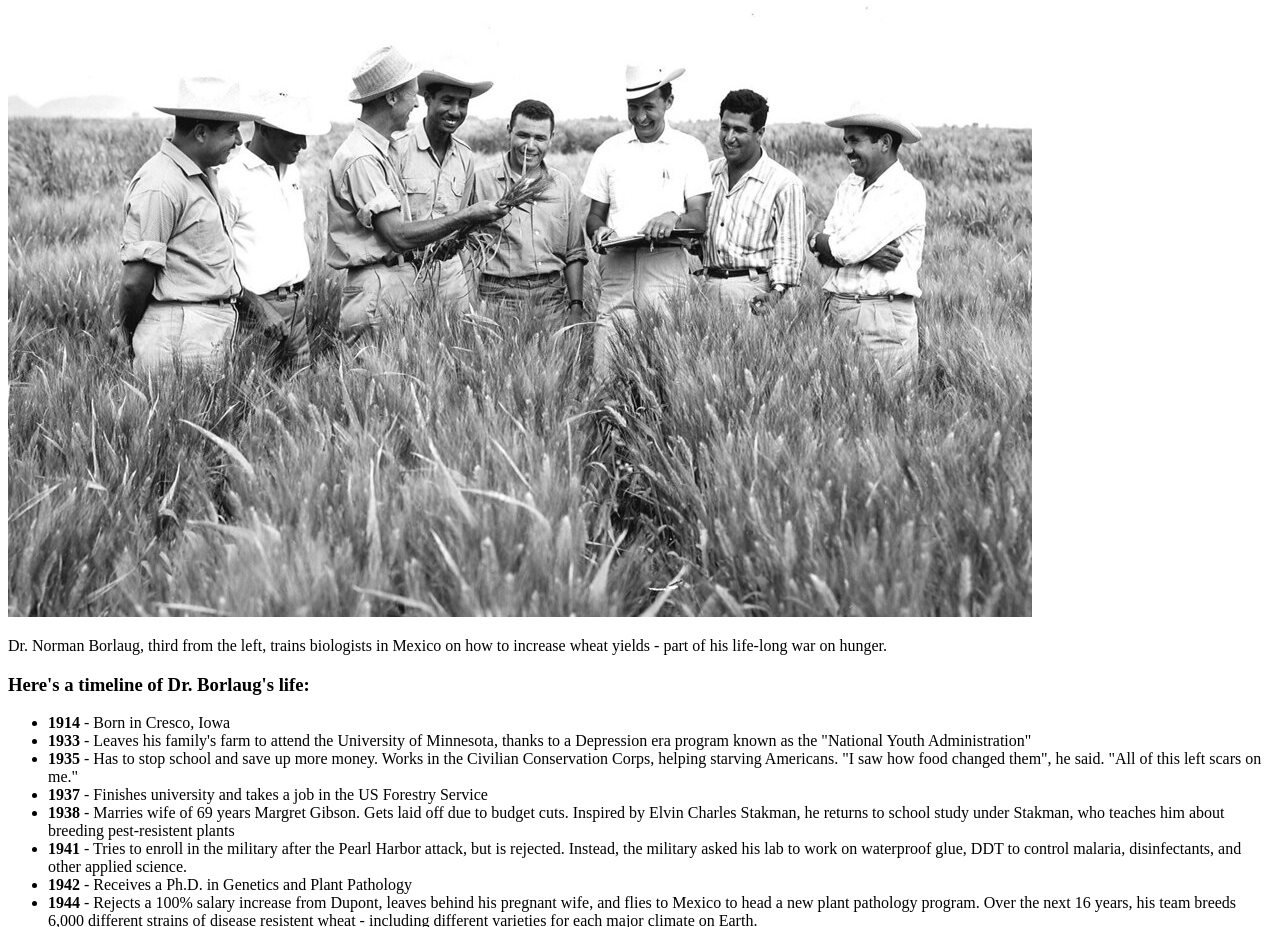
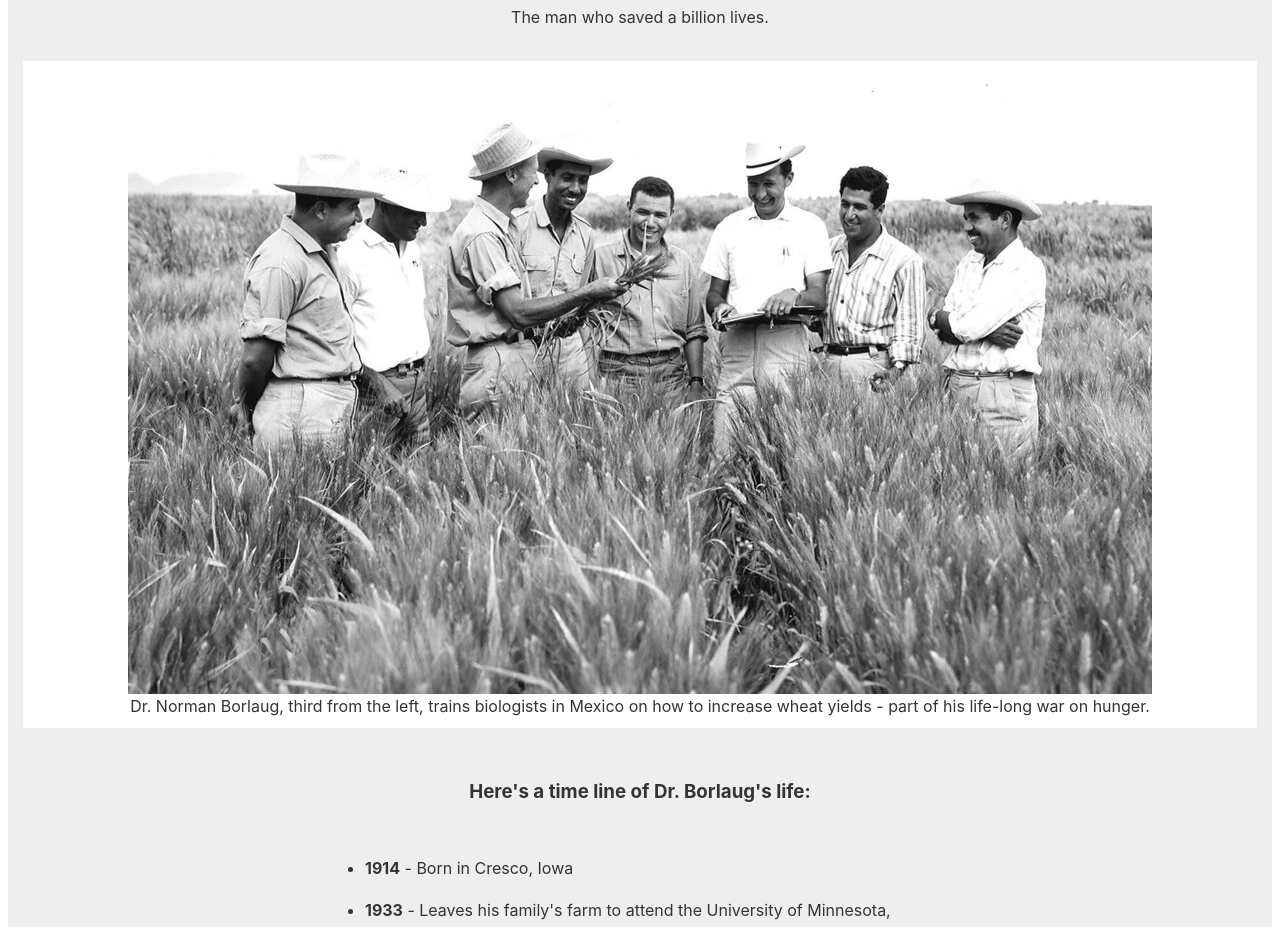
Before and after one commit to jantho02/tribute_page, a plain HTML site: page index.html in a window 1280 px wide. Shown: the part 120-1047 px from the top of the page. Drawn offline with Linux system fonts and the light colour scheme.

Commit message:
added all css styling

```diff
--- a/index.html
+++ b/index.html
@@ -14,11 +14,13 @@
             <p>The man who saved a billion lives.</p>
         </div>
         <div id="img-div">
-            <img id="image" src="/images/tribute-page-main-image.jpg" alt="">
-            <p id="img-caption">Dr. Norman Borlaug, third from the left, trains biologists in Mexico on how to increase wheat yields - part of his life-long war on hunger.</p>
+            <figure>
+                <img id="image" src="/images/tribute-page-main-image.jpg" alt="">
+                <figcaption id="img-caption">Dr. Norman Borlaug, third from the left, trains biologists in Mexico on how to increase wheat yields - part of his life-long war on hunger.</figcaption>
+            </figure>
         </div>
         <div id="tribute-info">
-            <h3>Here's a timeline of Dr. Borlaug's life:</h3>
+            <h3 id="headline">Here's a time line of Dr. Borlaug's life:</h3>
             <ul>
                 <li><strong>1914</strong> - Born in Cresco, Iowa</li>
                 <li><strong>1933</strong> - Leaves his family's farm to attend the University of Minnesota, thanks to a Depression era program known as the "National Youth Administration"</li>
@@ -37,6 +39,12 @@
                 <li><strong>2005</strong> - states "we will have to double the world food supply by 2050." Argues that genetically modified crops are the only way we can meet the demand, as we run out of arable land. Says that GM crops are not inherently dangerous because "we've been genetically modifying plants and animals for a long time. Long before we called it science, people were selecting the best breeds."</li>
                 <li><strong>2009</strong> - dies at the age of 95.</li>
             </ul>
+            <blockquote cite="http://news.rediff.com/report/2009/sep/14/pm-pays-tribute-to-father-of-green-revolution-borlaug.htm">
+                <p>"Borlaug's life and achievement are testimony to the far-reaching
+                    contribution that one man's towering intellect, persistence and
+                    scientific vision can make to human peace and progress."</p>
+                <cite>-- Indian Prime Minister Manmohan Singh</cite>
+            </blockquote>
 
         </div>
         <div id="tribute-link">
--- a/style.css
+++ b/style.css
@@ -0,0 +1,90 @@
+*{
+    margin: 0;
+    padding: 0;
+    box-sizing: border-box;
+}
+
+html {
+    font-family: "Lato", "Lucida Grande", "Lucida Sans Unicode", Tahoma, Sans-Serif;
+    line-height: 1.5;
+    font-size: 10px;
+    font-weight: 400;
+    display: block;
+}
+
+body {
+    font-family: -apple-system, BlinkMacSystemFont, 'Segoe UI', 'Roboto', 'Helvetica Neue', Arial, sans-serif;
+    font-size: 1.6rem;
+    line-height: 1.5;
+    text-align: center;
+    color: #333;
+    margin: 0;
+}
+
+#main {
+    margin: 30px 8px;
+    padding: 15px;
+    border-radius: 5px;
+    background: #eee;
+}
+
+#title {
+    display: block;
+    text-align: center;
+    display: block;
+    padding: 1em 0 1em 0;
+}
+
+p {
+    display: block;
+    margin-block-start: 1em;
+    margin-block-end: 1em;
+    margin-inline-start: 0px;
+    margin-inline-end: 0px;
+}
+
+#img-div {
+    background: white;
+    padding: 10px;
+    margin: 0;
+}
+
+#image {
+    display: block;
+    max-width: 100%;
+    height: auto;
+    margin: 0 auto;
+}
+
+#headline {
+    margin: 50px 0;
+    text-align: center;
+}
+
+h3 {
+    display: block;
+    font-size: 1.17em;
+    margin-block-start: 1em;
+    margin-block-end: 1em;
+    margin-inline-start: 0px;
+    margin-inline-end: 0px;
+    font-weight: bold;
+}
+
+li {
+    margin: 16px 0;
+}
+
+ul {
+    max-width: 550px;
+    margin: 0 auto 50px auto;
+    text-align: left;
+    line-height: 1.6;
+}
+
+blockquote {
+    font-style: italic;
+    text-align: left;
+    max-width: 545px;
+    margin: 0 auto 50px auto;
+}
```
